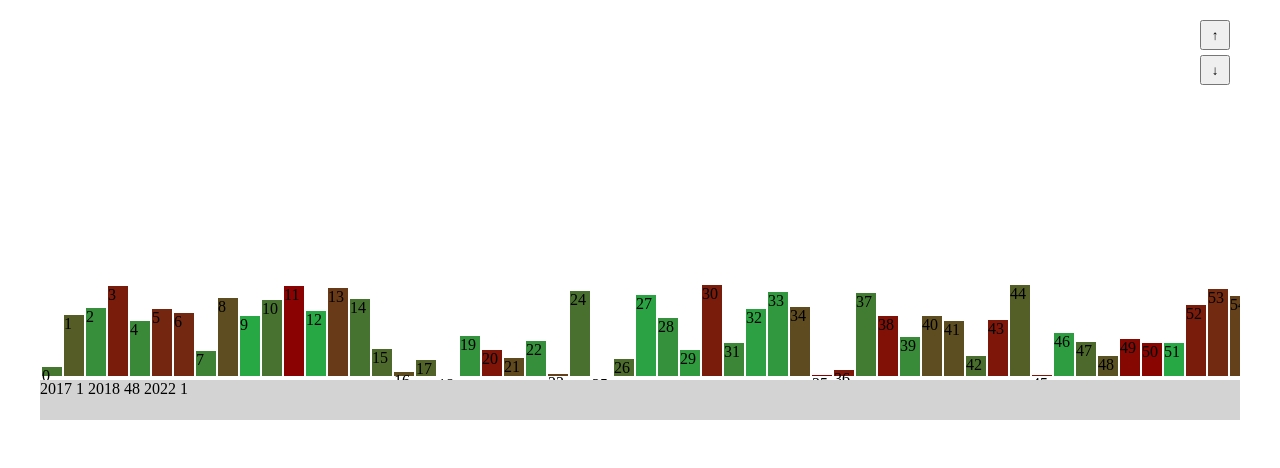
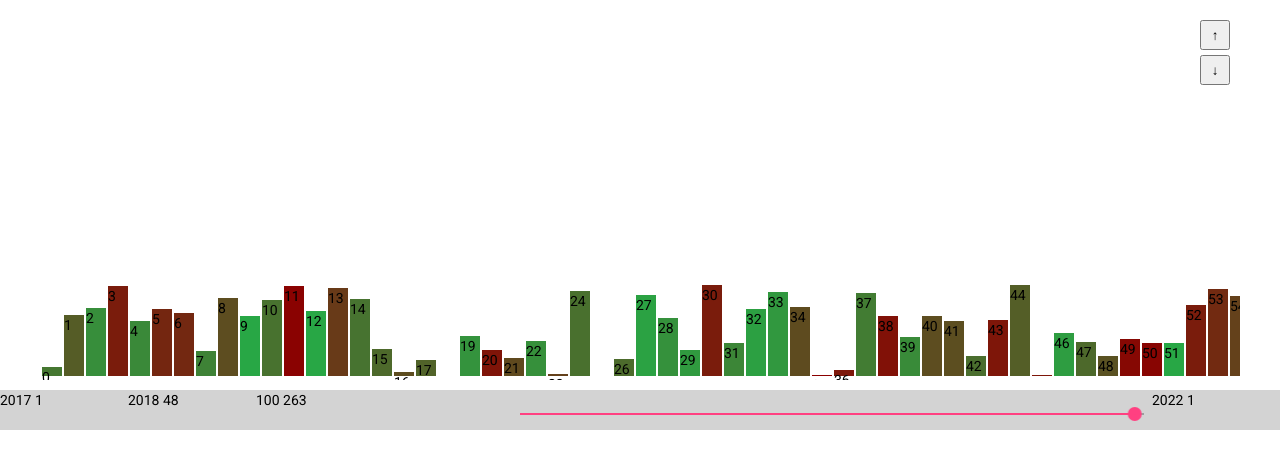
Before and after one commit to frvidal/workspace-skyline, an Angular app: page / in a window 1280 px wide. Shown: the top 468 px of the page. Built offline with nearby package versions, Linux system fonts and the light colour scheme.

Commit message:
Installation of a slide below the skyline

```diff
--- a/angular.json
+++ b/angular.json
@@ -24,6 +24,7 @@
               "src/assets"
             ],
             "styles": [
+              "./node_modules/@angular/material/prebuilt-themes/indigo-pink.css",
               "src/styles.css"
             ],
             "scripts": []
@@ -88,6 +89,7 @@
               "src/assets"
             ],
             "styles": [
+              "./node_modules/@angular/material/prebuilt-themes/indigo-pink.css",
               "src/styles.css"
             ],
             "scripts": []
@@ -159,6 +161,7 @@
           }
         }
       }
-    }},
+    }
+  },
   "defaultProject": "workspace-skyline"
 }
--- a/package.json
+++ b/package.json
@@ -13,10 +13,12 @@
   "private": true,
   "dependencies": {
     "@angular/animations": "~10.0.4",
+    "@angular/cdk": "~10.2.2-sha-00cc53cd1",
     "@angular/common": "~10.0.4",
     "@angular/compiler": "~10.0.4",
     "@angular/core": "~10.0.4",
     "@angular/forms": "~10.0.4",
+    "@angular/material": "~10.2.2-sha-00cc53cd1",
     "@angular/platform-browser": "~10.0.4",
     "@angular/platform-browser-dynamic": "~10.0.4",
     "@angular/router": "~10.0.4",
--- a/projects/skyline/src/lib/skyline.component.css
+++ b/projects/skyline/src/lib/skyline.component.css
@@ -22,12 +22,6 @@ div.container > button {
     height: 30px;
 }
 
-div.container > div.footer {
-    width: 100%;
-    height: 40px;
-    background-color: lightgray;
-}
-
 #zoomIn {
     top: 10px;
 }
--- a/projects/skyline/src/lib/skyline.component.html
+++ b/projects/skyline/src/lib/skyline.component.html
@@ -7,21 +7,4 @@
   </div>
   <button id="zoomIn" (click)="skylineService.zoomIn()">&uarr;</button>
   <button id="zoomOut" (click)="skylineService.zoomOut()">&darr;</button>
-  <div class="footer" *ngIf="(skylineService.skyline$|async).length > 0">
-    <span>
-      {{skylineService.toYearWeek(skylineService.firstDate).toString()}}
-    </span>
-
-    <span>
-      {{(skylineService.skyline$|async)[0].year}}
-    </span>
-    <span>
-      {{(skylineService.skyline$|async)[0].week}}
-    </span>
-
-    <span>
-      {{skylineService.toYearWeek(skylineService.lastDate).toString()}}
-    </span>
-
-  </div>
 </div>
--- a/projects/skyline/src/lib/skyline.service.ts
+++ b/projects/skyline/src/lib/skyline.service.ts
@@ -15,7 +15,7 @@ export class SkylineService {
   /**
    * Activate or Inactivate the Debug mode for this service __True__ or __False__
    */
-  private DEBUG = false;
+  private DEBUG = true;
 
   /**
    * Date when the first floor of the first building has been created.
@@ -62,6 +62,16 @@ export class SkylineService {
    */
   private speed = 1000;
 
+  /**
+   * Number of floors currently present in the history.
+   */
+  public countFloors: number;
+
+  /**
+   * Curent floor index currently handled in **riseSkyline**.
+   */
+  public currentFloor: number = 0;
+
   constructor(private datePipe: DatePipe) { }
 
   /**
@@ -84,6 +94,7 @@ export class SkylineService {
       return (building.year === year) && (building.week === week)
     }
     this.intervalId = setInterval( () => {
+      this.currentFloor++;
       this.skyline = this.history.filter(floor);
       this.zoom(this.skyline);
       if (this.DEBUG) {
@@ -106,9 +117,23 @@ export class SkylineService {
   }
 
   /**
+   * Number of floors present in the history.
+   */
+  numberOfFloors(): number {
+    const floors = new Set(this.history.map(floor => floor.year * 100 + floor.week));
+    if (this.DEBUG) {
+      console.log ('History contains %d floors.', floors.size);
+    }
+    return floors.size;
+  }
+
+  /**
    * Complete the skyline perspective by filling the holes.
    */
   public fillTheHoles() {
+    if (this.DEBUG) {
+      console.log ('Entering fillTheHoles()');
+    }
     const ids = [... new Set(this.history.map(building => building.id))];
     const buildings = this.history.sort((a, b) => {
       return (a.id*100000 + a.year*100 + a.week)  - (b.id*100000 + b.year*100 + b.week);
@@ -144,6 +169,9 @@ export class SkylineService {
     this.history = this.history.sort((a, b) => {
       return (a.id*100000 + a.year*100 + a.week)  - (b.id*100000 + b.year*100 + b.week);
     });
+    // The save the number of floors in the history.
+    this.countFloors = this.numberOfFloors();
+    this.currentFloor = 0;
   }
 
   /**
--- a/src/app/app.component.css
+++ b/src/app/app.component.css
@@ -0,0 +1,13 @@
+div.footer {
+    width: 100%;
+    height: 40px;
+    background-color: lightgray;
+    display: inline-flex;
+}
+
+
+.mat-slider {
+    width: 50%;
+    min-width: 100px;
+    height: 50%;
+}
--- a/src/app/app.component.html
+++ b/src/app/app.component.html
@@ -6,3 +6,36 @@
     [startingColor] = "'#28a745'"
     [endingColor] = "'#8B0000'">
 </rising-skyline>
+<div class="footer" *ngIf="(skylineService.skyline$|async).length > 0">
+    <div style="width:10%">
+      <span>
+        {{skylineService.toYearWeek(skylineService.firstDate).toString()}}
+      </span>
+    </div>
+    <div style="width:10%">
+      <span>
+      {{(skylineService.skyline$|async)[0].year}}
+      </span>
+      <span>
+        {{(skylineService.skyline$|async)[0].week}}
+      </span>
+    </div>
+
+    <div style="width:20%">
+      <span>
+        {{skylineService.currentFloor}}
+      </span>
+      <span>
+        {{skylineService.countFloors}}
+      </span>
+    </div>
+
+    <mat-slider min="0" max="skylineService.countFloors" step="2" thumbLabel [value]="skylineService.currentFloor"></mat-slider>
+
+    <div style="width:10%">
+      <span>
+        {{skylineService.toYearWeek(skylineService.lastDate).toString()}}
+      </span>
+  </div>
+
+  </div>
--- a/src/app/app.component.ts
+++ b/src/app/app.component.ts
@@ -1,7 +1,8 @@
 import { DatePipe } from '@angular/common';
-import { Component, OnInit } from '@angular/core';
+import { Component, OnDestroy, OnInit } from '@angular/core';
 import { Building } from 'projects/skyline/src/lib/data/building';
-import { BehaviorSubject } from 'rxjs';
+import { SkylineService } from 'projects/skyline/src/lib/skyline.service';
+import { BehaviorSubject, Subscription } from 'rxjs';
 import './date.extension';
 
 @Component({
@@ -9,36 +10,29 @@ import './date.extension';
   templateUrl: './app.component.html',
   styleUrls: ['./app.component.css']
 })
-export class AppComponent  {
+export class AppComponent implements OnInit, OnDestroy  {
 
   public skyline$ = new BehaviorSubject<Building[]>([]);
 
   private DEBUG = false;
 
-  public getWeek(dt: Date) {
+  /**
+   * The number of floors involved in the skyline, starting from skyline.startDate to skyline.lastDate
+   */
+  public numberOfFloors;
 
-    const week =  Number(this.datePipe.transform(dt, 'w'));
+  /**
+   * The current position of floor being drawn.
+   */
+  public positionOfFloor = 0;
 
-    // This is a bug from datePipe, and this is a possible turnaround
-    // https://github.com/angular/angular/issues/33961
-    if (week === 53) {
-      const day = dt.getDay();
-      //
-      // The turnaround :
-      //  If the thursday on the same week as the given date is new year,
-      //  then we are exactly in the case of the bug, and we return '1' instead of '53'
-      //
-      if (day < 4) {
-        const d = dt.clone().addDays(4 - dt.getDay(), false);
-        if (d.getFullYear() > dt.getFullYear()) {
-          return {'year': d.getFullYear(), 'week': 1}
-        }
-      }
-    }
-    return {'year': dt.getFullYear(), 'week': week};
-  }
+  /**
+   * The subscription on the skyline rising.
+   */
+  private subscriptionSkyline: Subscription;
 
-  constructor(public datePipe: DatePipe) {
+
+  constructor(public datePipe: DatePipe, public skylineService: SkylineService) {
 
     const upperYear = 2020;
     const upperWeek = 45;
@@ -50,15 +44,6 @@ export class AppComponent  {
     function addDays(theDate, days) {
       return new Date(theDate.getTime() + days*24*60*60*1000);
   }
-
-  /*
-    function getNumberOfWeek(): number {
-      const today = new Date();
-      const firstDayOfYear = new Date(today.getFullYear(), 0, 1);
-      const pastDaysOfYear = (today.valueOf() - firstDayOfYear.valueOf()) / 86400000;
-      return Math.ceil((pastDaysOfYear + firstDayOfYear.getDay() + 1) / 7);
-    }
-    */
 
     const buildings: Building[] = []
     for (let id = 0; id < 100; id++) {
@@ -76,17 +61,26 @@ export class AppComponent  {
           this.datePipe.transform(endDate, 'w'),
           id);
         for (let d = startDate.clone(); d < endDate; d.addDays(7)) {
-          console.log (this.getWeek(startDate).year + ' ' + this.getWeek(startDate).week);
+          console.log (this.skylineService.toYearWeek(startDate).year + ' ' + this.skylineService.toYearWeek(startDate).week);
         }
         console.groupEnd();
       }
 
       for (let d = startDate.clone(), stepHeight = 1; d <= endDate; d.addDays(7), stepHeight++) {
-        buildings.push(new Building(id, this.getWeek(d).year, this.getWeek(d).week, 40, stepHeight*2, randomInteger(0, 100)));
+        buildings.push(new Building(id, this.skylineService.toYearWeek(d).year, this.skylineService.toYearWeek(d).week, 40, stepHeight*2, randomInteger(0, 100)));
       }
 
     }
     this.skyline$.next(buildings);
   }
+  ngOnInit(): void {
+    this.subscriptionSkyline = this.skylineService.skyline$.subscribe(floors => {
+      this.positionOfFloor++;
+    });
+  }
+
+  ngOnDestroy(): void {
+    this.subscriptionSkyline.unsubscribe();
+  }
 
 }
--- a/src/app/app.module.ts
+++ b/src/app/app.module.ts
@@ -1,16 +1,20 @@
 import { BrowserModule } from '@angular/platform-browser';
 import { NgModule } from '@angular/core';
+import {MatSliderModule} from '@angular/material/slider';
 import { SkylineComponent } from '../../projects/skyline/src/lib/skyline.component';
 
 import { AppComponent } from './app.component';
 import { DatePipe } from '@angular/common';
+import { BrowserAnimationsModule } from '@angular/platform-browser/animations';
 
 @NgModule({
   declarations: [
     AppComponent, SkylineComponent
   ],
   imports: [
-    BrowserModule
+    BrowserModule,
+    MatSliderModule,
+    BrowserAnimationsModule,
   ],
   providers: [DatePipe],
   bootstrap: [AppComponent]
--- a/src/index.html
+++ b/src/index.html
@@ -6,8 +6,10 @@
   <base href="/">
   <meta name="viewport" content="width=device-width, initial-scale=1">
   <link rel="icon" type="image/x-icon" href="favicon.ico">
+  <link href="https://fonts.googleapis.com/css?family=Roboto:300,400,500&display=swap" rel="stylesheet">
+  <link href="https://fonts.googleapis.com/icon?family=Material+Icons" rel="stylesheet">
 </head>
-<body>
+<body class="mat-typography">
   <app-root></app-root>
 </body>
 </html>
--- a/src/styles.css
+++ b/src/styles.css
@@ -1 +1,4 @@
 /* You can add global styles to this file, and also import other style files */
+
+html, body { height: 100%; }
+body { margin: 0; font-family: Roboto, "Helvetica Neue", sans-serif; }
```
Also changed, not shown: projects/skyline/src/lib/skyline.component.ts (+19 -7 lines), 1 other file (tests, documents, lock files or other folders).
